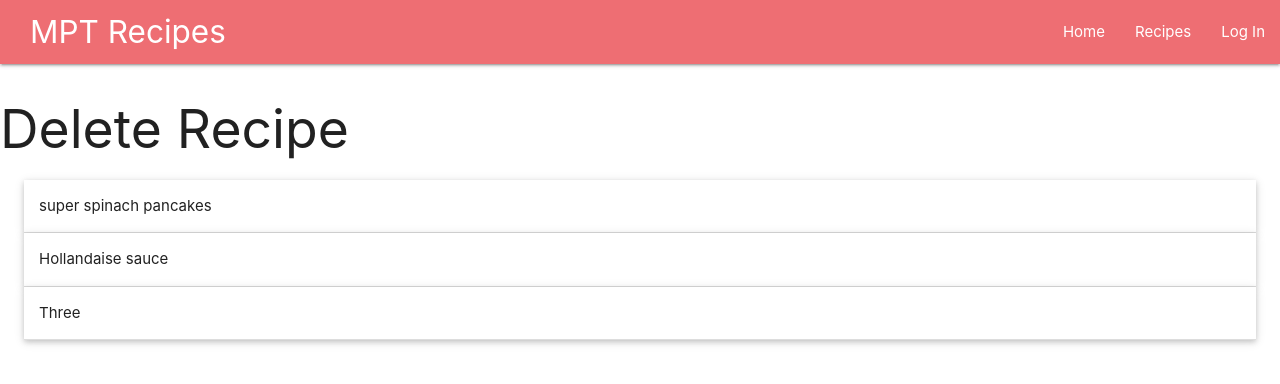
After one commit to Craigharrison79/MS3-Recipes, a Flask app: page /delete_recipe in a window 1280 px wide. The commit adds this page. Shown: the top 384 px of the page. Run offline with Flask 2, Linux system fonts and the light colour scheme; some libraries are stand-ins or nearby versions.

Commit message:
Adding template for removing a recipe from db.  Adding tabs setup in profile.html.

```diff
--- a/app.py
+++ b/app.py
@@ -111,6 +111,11 @@ def recipes():
                             page_title="Recipes")
 
 
+@app.route("/delete_recipe")
+def delete_recipe():
+    return render_template("delete_recipe.html")
+
+
 if __name__ == "__main__":
     app.run(host=os.environ.get("IP"),
             port=int(os.environ.get("PORT")),
--- a/static/js/script.js
+++ b/static/js/script.js
@@ -4,4 +4,9 @@ $(document).ready(function(){
     $('.tabs').tabs();
     $('.datepicker').datepicker();
     $('.parallax').parallax();
+    $('.collapsible').collapsible();
+    $('.carousel.carousel-slider').carousel({
+      fullWidth: true,
+      indicators: true
+    });
   });
--- /dev/null
+++ b/templates/delete_recipe.html
@@ -0,0 +1,30 @@
+{%  extends  "base.html" %}
+
+{% block content %}
+    <h2> Delete Recipe </h2>
+
+    <ul class="collapsible popout">
+        <li>
+          <div class="collapsible-header">super spinach pancakes</div>
+          <div class="collapsible-body"><span>“Colourful, healthy and, most importantly, fun,
+              these pancakes work just as well for dinner as they do for a weekend brunch.
+              Save any leftover batter in a covered bowl in the fridge and they'll keep for a
+              breakfast treat later in the week. And get creative with your toppings – the
+              sky’s the limit. Enjoy! ”</span></div>
+        </li>
+        <li>
+            <div class="collapsible-header">Hollandaise sauce</div>
+            <div class="collapsible-body"><span>“Colourful, healthy and, most importantly, fun,
+                these pancakes work just as well for dinner as they do for a weekend brunch.
+                Save any leftover batter in a covered bowl in the fridge and they'll keep for a
+                breakfast treat later in the week. And get creative with your toppings – the
+                sky’s the limit. Enjoy! ”</span></div>
+        </li>
+        <li>
+            <div class="collapsible-header">Three</div>
+            <div class="collapsible-body"><span>Lorem ipsum dolor sit amet.</span></div>
+        </li>
+      </ul>
+
+
+{% endblock %}
```
Also changed, not shown: templates/darft.html (+24 -0 lines), templates/profile.html (+28 -0 lines).
